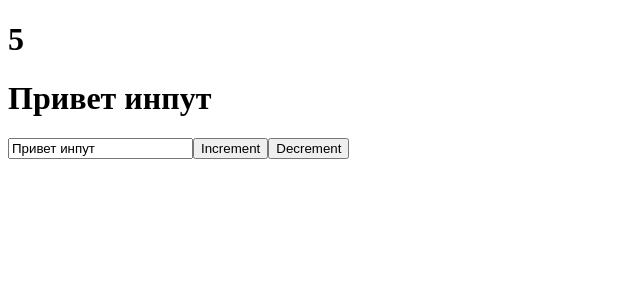
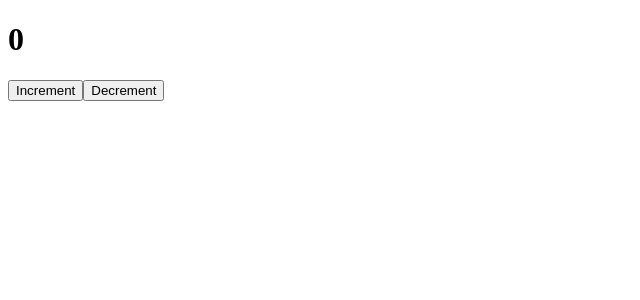
Before and after one commit to BlinovE/reactExample, a React (Create React App) app: page / in a window 1280 px wide. Shown: the top 300 px of the page, without its empty margins (0-640 px from the left). Built offline with nearby package versions, Linux system fonts and the light colour scheme.

Commit message:
Component
Вынес счётчик в отдельный компонент
Counter.jsx .

```diff
--- a/src/App.js
+++ b/src/App.js
@@ -1,25 +1,13 @@
-import React, {useState} from 'react';
+import React from 'react';
+import Counter from './components/Counter.jsx';
 
 function App() {
-  const [count, setCount] = useState(5);
-  const [value, setValue] = useState('Привет инпут');
-
-  function inc(){
-    setCount(count+1);
-  }
-  function dec(){
-    setCount(count-1);
-  }
 
   return (
     <div className="App">
-      <h1>{count}</h1>
-      <h1>{value}</h1>
-      <input type="text" value={value} onChange={(event)=>{
-        setValue(event.target.value)
-      }}/>
-      <button onClick={ inc }>Increment</button>
-      <button onClick={ dec }>Decrement</button>
+
+      <Counter/>
+
     </div>
   );
 }
--- /dev/null
+++ b/src/components/Counter.jsx
@@ -0,0 +1,20 @@
+import React, {useState} from 'react';
+
+const Counter = function () {
+    const [count, setCount] = useState(0);
+    function inc() {
+        setCount(count + 1);
+    }
+    function dec() {
+        setCount(count - 1);
+    }
+    return (
+        <div>
+            <h1>{count}</h1>
+            <button onClick={inc}>Increment</button>
+            <button onClick={dec}>Decrement</button>
+        </div>
+    );
+}
+
+export default Counter;
```
